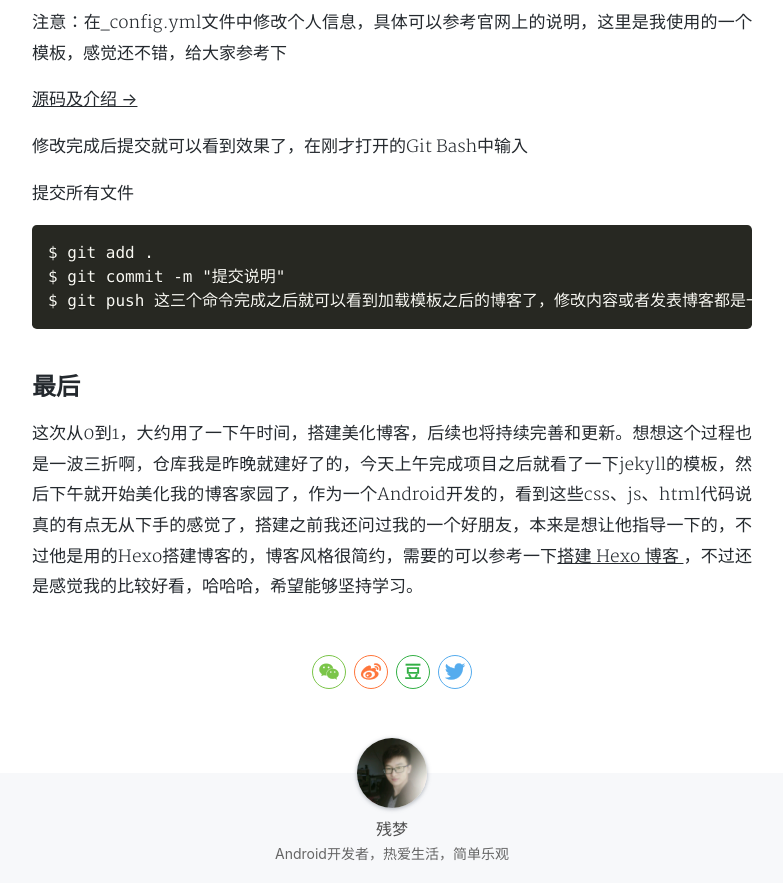
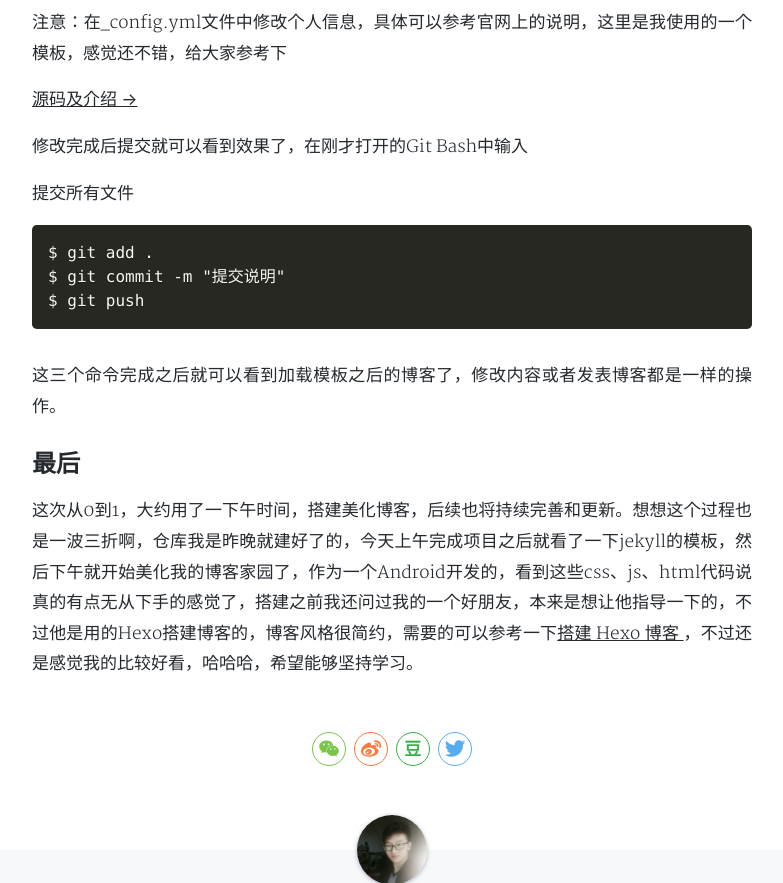
Before and after one commit to Yzdream/Yzdream.github.io, a Jekyll site: the page built from _posts/2017-12-20-new-theme-h2o.md, in a window 1280 px wide and 900 px high, scrolled down 4309 px, cut to the strip 17-900 px from the top of the window. Shown: the whole strip, without its empty margins (248-1031 px from the left). Built offline with Jekyll 4.4.1, drawn with Linux system fonts in a browser that asks for light colours; nearby versions of some CDN libraries; comment, search, counter and statistics services are not loaded; a style sheet for code colours, icons or effects is not loaded; some of the changed lines change nothing that is shown; some of the changed text lies outside the part shown.

Commit message:
markdown语法修改

````diff
--- a/_posts/2017-12-20-new-theme-h2o.md
+++ b/_posts/2017-12-20-new-theme-h2o.md
@@ -40,16 +40,16 @@
 安装完成后打开 Git Bash。
 
 首先配置我们的github身份
-
-    $ git config --global user.name "name"  //配置用户名称
-	$ git config --global user.email "123456789@qq.com" //配置用户邮箱
-
+```
+$ git config --global user.name "name"  //配置用户名称
+$ git config --global user.email "123456789@qq.com" //配置用户邮箱
+```
 
 然后输入 $ ssh-keygen -t rsa 连续按三次回车，在C盘登录用户目录中会生成.ssh 文件, .ssh下可以找到id_rsa 和 id_rsa.pub两个文件,
 将id_rsa.pub用记事本打开，到 Github 的 Settings，点击左侧菜单的 SSH and GPG keys，点击 New SSH key，将id_rsa.pub里的内容全部复制到github中去，提交后就完成了git和github的配置了。
 
 
-然后将我们的仓库也就是博客克隆到本地
+然后将我们的仓库也就是博客克隆到本地,注意，这里我用的是自己的仓库地址。
 ![](https://i.imgur.com/X18Nr0N.png)
 这样就是完成了，如果你要克隆到你指定的目标的话，就要先cd 到自己的目录了，克隆完成后我们可以将从jekyll下载的模板的demo所有文件复制到我们克隆下的目录中：
 
@@ -62,10 +62,11 @@
 修改完成后提交就可以看到效果了，在刚才打开的Git Bash中输入
 
 提交所有文件
-
-    $ git add .
-    $ git commit -m "提交说明"
-    $ git push
+```
+$ git add .
+$ git commit -m "提交说明"
+$ git push
+```
 这三个命令完成之后就可以看到加载模板之后的博客了，修改内容或者发表博客都是一样的操作。
 
 
````
